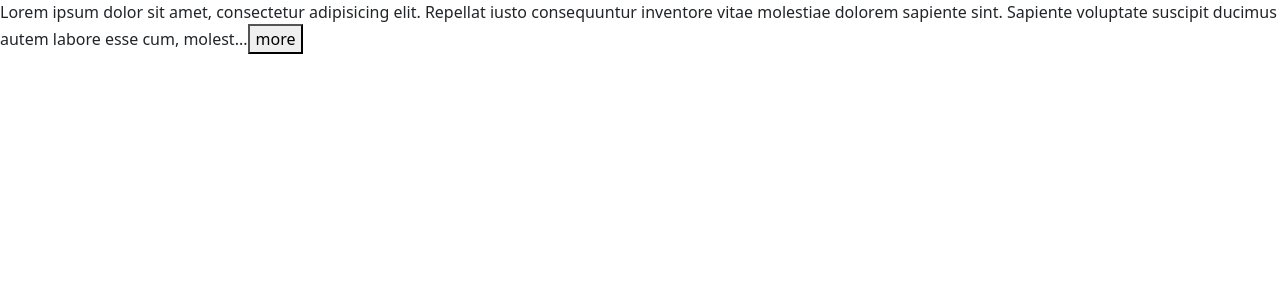
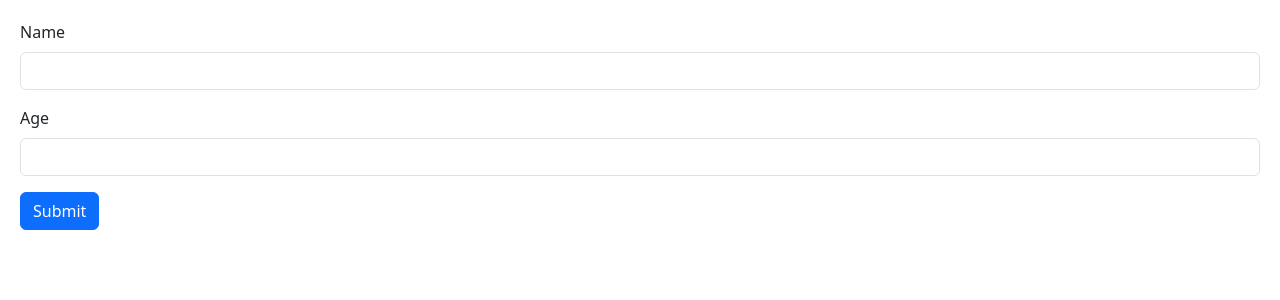
Before and after one commit to mayanjer/react-app, a React (Vite) app: page / in a window 1280 px wide. Shown: the top 300 px of the page. Built offline with nearby package versions, Linux system fonts and the light colour scheme.

Commit message:
Added a form

```diff
--- a/src/App.tsx
+++ b/src/App.tsx
@@ -8,19 +8,14 @@ import Button from "./components/Button";
 import HeartBtn from "./components/Heart";
 import ExpandableText from "./components/ExpandableText";
 import { LayoutFreeform } from "lucide-react";
+import Form from './components/Form'
 
 function App() {
 
+  return <>
+  <Form/>
+  </>
+}
 
 
-
-  return (
-    <div>
-      <ExpandableText maxChars={200}>
-        Lorem ipsum dolor sit amet, consectetur adipisicing elit. Repellat iusto consequuntur inventore vitae molestiae dolorem sapiente sint. Sapiente voluptate suscipit ducimus autem labore esse cum, molestiae eaque vitae eum culpa at nobis. Amet explicabo est delectus corporis aperiam earum recusandae, veniam dolor maiores enim tempora impedit dicta, provident sint voluptatem sed voluptates sapiente natus autem. Eligendi ea debitis iste? Libero distinctio cupiditate nemo? Assumenda, sed obcaecati atque quas ipsum qui magni. Quo est, recusandae minus saepe quasi iste dolore cum sed, reiciendis dolor voluptates excepturi cumque laudantium laboriosam non quibusdam assumenda maxime nulla ipsam aliquid quia nobis laborum! Ex, corporis?
-    </ExpandableText>
-    </div>
-  );
-}
-
 export default App;
--- a/src/components/ExpandableText.tsx
+++ b/src/components/ExpandableText.tsx
@@ -1,5 +1,5 @@
-import { useState, type ReactNode } from "react";
 
+import {useState} from 'react'
 interface Props {
     children: string;
     maxChars?:number
--- /dev/null
+++ b/src/components/Form.tsx
@@ -0,0 +1,34 @@
+import { useRef, type SubmitEvent } from "react";
+
+function Form() {
+
+    const nameRef = useRef<HTMLInputElement>(null)
+    const ageRef = useRef(null)
+
+    const submitHandler = function (event: SubmitEvent) {
+        event.preventDefault();
+
+        if (nameRef.current != null)
+         console.log(nameRef.current.value);
+    }
+    return (
+        <form action="" onSubmit={submitHandler}>
+        <div className="mb-3">
+          <label htmlFor="name" className="form-label">
+            Name
+          </label>
+          <input id="name" ref = {nameRef} type="text" className="form-control"></input>
+        </div>
+
+        <div className="mb-3">
+          <label htmlFor="age" className="form-label">
+            Age
+          </label>
+                <input id="age" ref={ ageRef }type="number" className="form-control"></input>
+            </div>
+            <button type = "submit" className = "btn btn-primary">Submit</button>
+      </form>
+    );
+}
+
+export default Form;
--- /dev/null
+++ b/src/components/index.css
@@ -0,0 +1,4 @@
+
+body {
+    padding:20px
+}
--- a/src/main.tsx
+++ b/src/main.tsx
@@ -1,6 +1,7 @@
 import { StrictMode } from 'react'
 import { createRoot } from 'react-dom/client'
-
+import 'bootstrap/dist/css/bootstrap.css'
+import './components/index.css'
 
 import App from './App.tsx'
 
```
